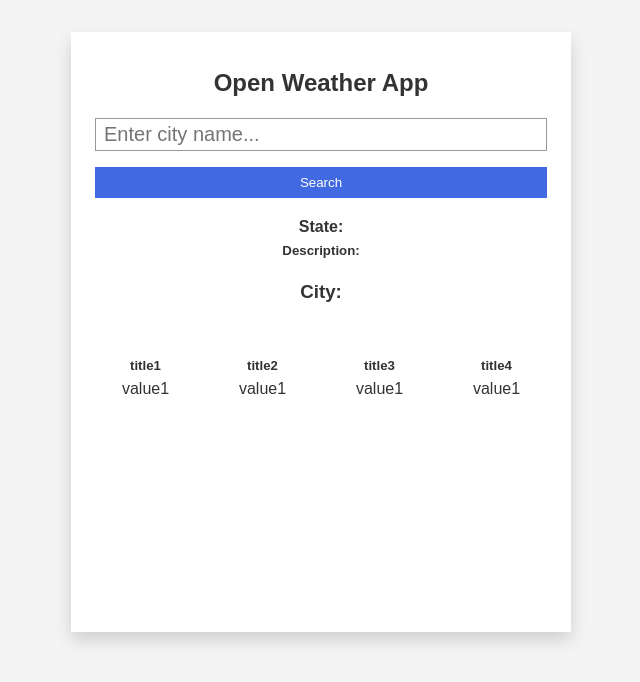
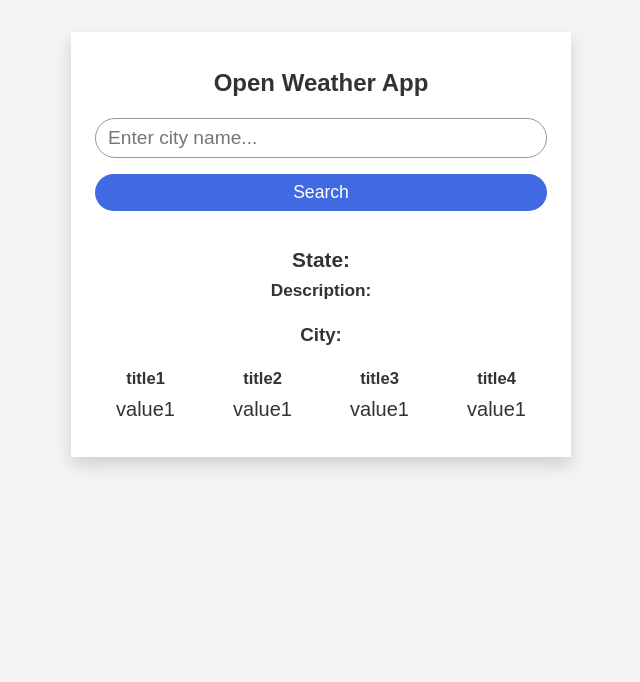
Before and after one commit to BasharNader/Open-Weather, a React (Create React App) app: page / in a window 1280 px wide. Shown: the top 682 px of the page, without its empty margins (319-959 px from the left). Built offline with nearby package versions, Linux system fonts and the light colour scheme; no server answers.

Commit message:
ui changes

```diff
--- a/public/index.html
+++ b/public/index.html
@@ -24,7 +24,7 @@
       work correctly both with client-side routing and a non-root public URL.
       Learn how to configure a non-root public URL by running `npm run build`.
     -->
-    <title>React App</title>
+    <title>Open Weather App</title>
   </head>
   <body>
     <noscript>You need to enable JavaScript to run this app.</noscript>
--- a/src/App.css
+++ b/src/App.css
@@ -2,7 +2,7 @@
   max-width: 500px;
   background-color: #fff;
   margin: auto;
-  min-height: 600px;
+  min-height: 400px;
   box-shadow: 0 0.5rem 1rem rgba(0, 0, 0, 0.15) !important;
   padding: 2rem 1.5rem;
 }
@@ -12,6 +12,10 @@
 .App .MainStat {
   text-align: center;
   margin-bottom: 1rem;
+}
+
+.App .MainStat {
+  font-size: 1.3rem;
 }
 
 .alert {
--- a/src/components/Form.css
+++ b/src/components/Form.css
@@ -1,24 +1,33 @@
 .Form {
-  margin-bottom: 1rem;
+  margin-bottom: 2rem;
 }
 
 .Form .form-input {
  outline: none;
- padding: 0.25rem 0.5rem;
- font-size: 1.25rem;
+ padding: 0.5rem 0.75rem;
+ font-size: 1.2rem;
  color: #333;
  width: 100%;
  border-radius: 0;
  border: 1px solid #999;
  margin-bottom: 1rem;
+ border-radius: 3rem;
 }
 
 .Form .form-submit {
+  font-size: 1.1rem;
   width: 100%;
   cursor: pointer;
   border: none;
   outline: none;
   padding: 0.5rem;
-  background-color: royalblue;
+  background-color: #4169e1;
   color: #fff;
+  transition: all 0.3s;
+  border-radius: 3rem;
 }
+
+
+.Form .form-submit:hover {
+  background-color: #2859ec;
+}
--- a/src/components/StatItem.js
+++ b/src/components/StatItem.js
@@ -4,11 +4,23 @@
   const title = props.title;
   const value = props.value;
 
-
-  return <div className="StatItem">
-    <h5 className="stat-title">{title}</h5>
-    {title === "Icon" ? <img src={`http://openweathermap.org/img/wn/${value}@2x.png`} alt="icon"/> : <p className="stat-value">{value}</p>}
-  </div>;
+  return (
+    <div className="StatItem">
+      {title === "Icon" ? (
+        <img
+          src={`http://openweathermap.org/img/wn/${value}@2x.png`}
+          className="icon-img"
+          alt="icon"
+        />
+      ) : (
+        <>
+          {" "}
+          <h5 className="stat-title">{title}</h5>
+          <p className="stat-value">{value}</p>{" "}
+        </>
+      )}
+    </div>
+  );
 };
 
 export default StatItem;
--- a/src/components/Stats.css
+++ b/src/components/Stats.css
@@ -1,12 +1,18 @@
 .Stats {
-  margin-top: 3rem;
+  margin-top: 1rem;
   display: grid;
   grid-template-columns: repeat(4, 1fr);
   grid-gap: 1rem;
-  align-items: flex-start;
+  align-items: center;
   justify-items: center;
 }
 
 .StatItem {
   text-align: center;
+  font-size: 1.25rem;
 }
+
+.icon-img {
+  width: 125px;
+  height: 125px;
+}
```
Also changed, not shown: 1 other file (tests, documents, lock files or other folders).
